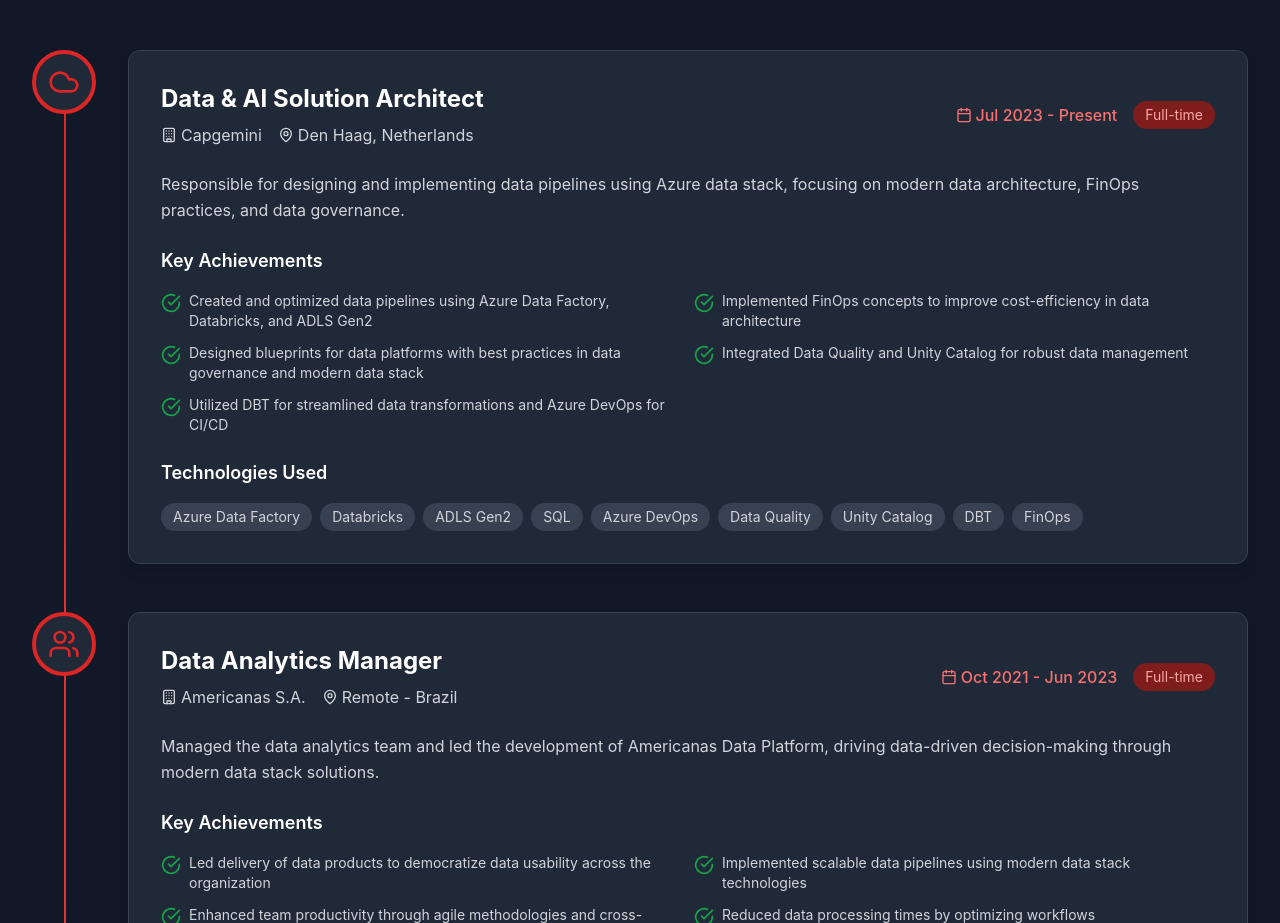
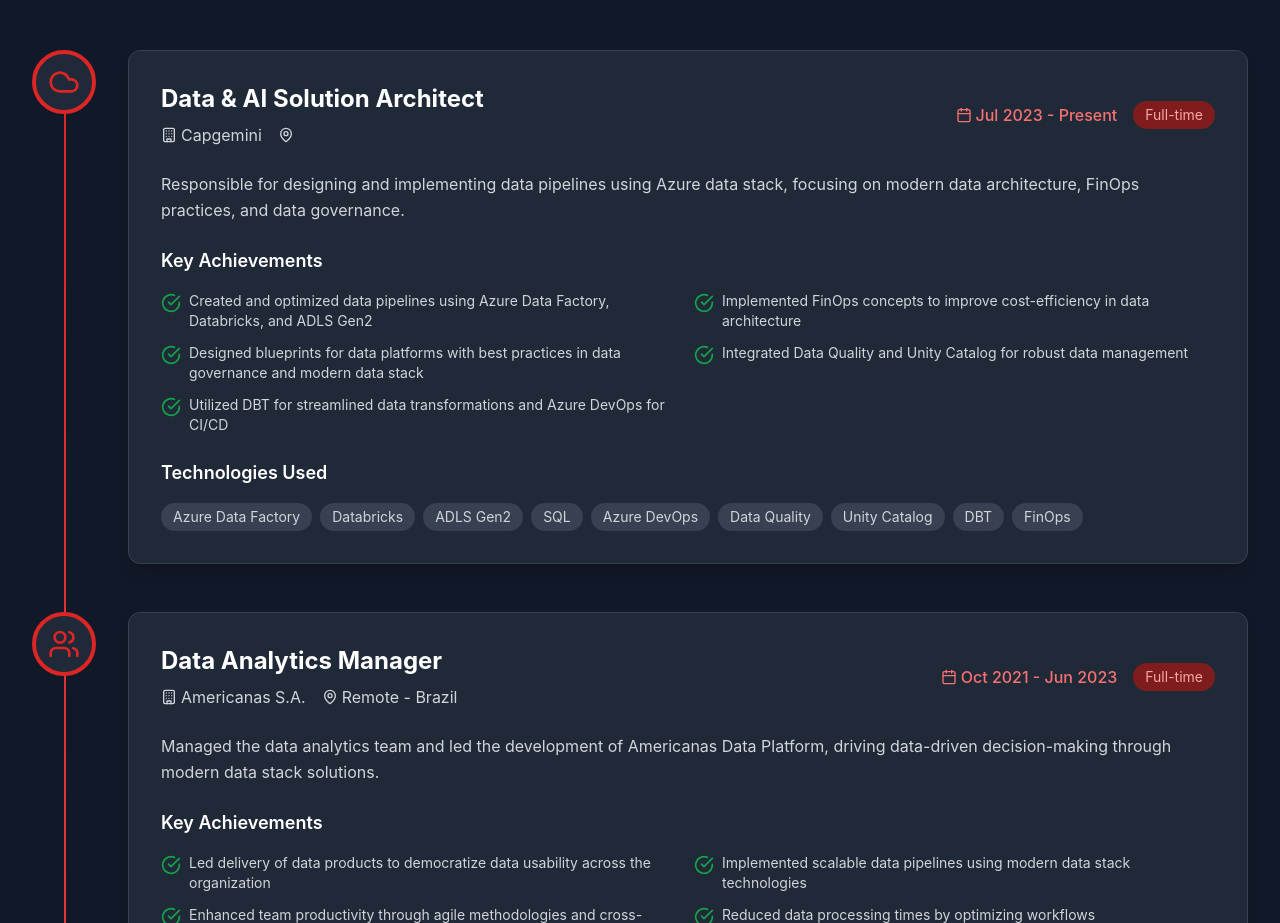
Before and after one commit to lopesdiego12/diego-portfolio, a Next.js app: page / in a window 1280 px wide. Shown: the part 2300-3223 px from the top of the page. Built offline with nearby package versions, Linux system fonts and the light colour scheme.

Commit message:
Remove location from Experience component

```diff
--- a/src/components/Experience.tsx
+++ b/src/components/Experience.tsx
@@ -18,7 +18,6 @@
     {
       title: 'Data & AI Solution Architect',
       company: 'Capgemini',
-      location: 'Den Haag, Netherlands',
       duration: 'Jul 2023 - Present',
       type: 'Full-time',
       description: 'Responsible for designing and implementing data pipelines using Azure data stack, focusing on modern data architecture, FinOps practices, and data governance.',
```
